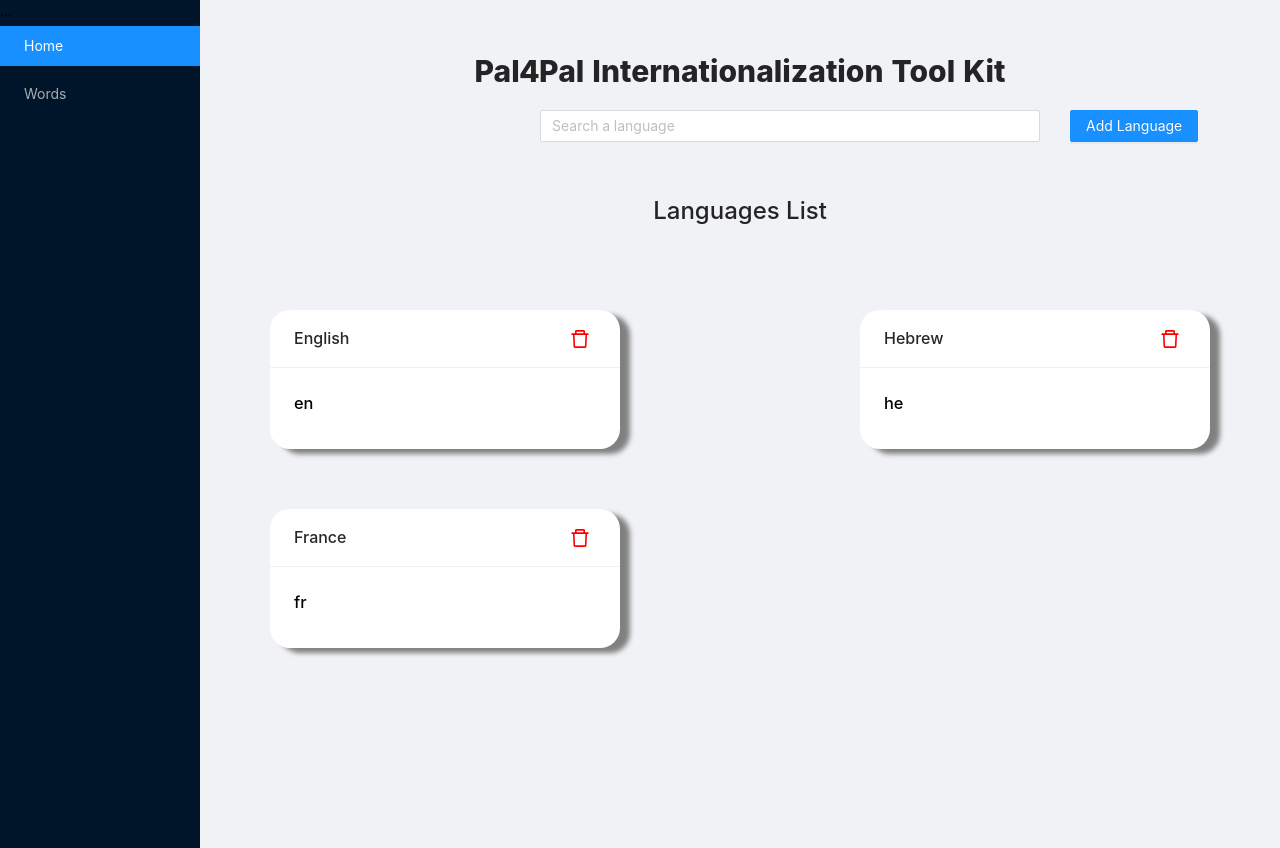
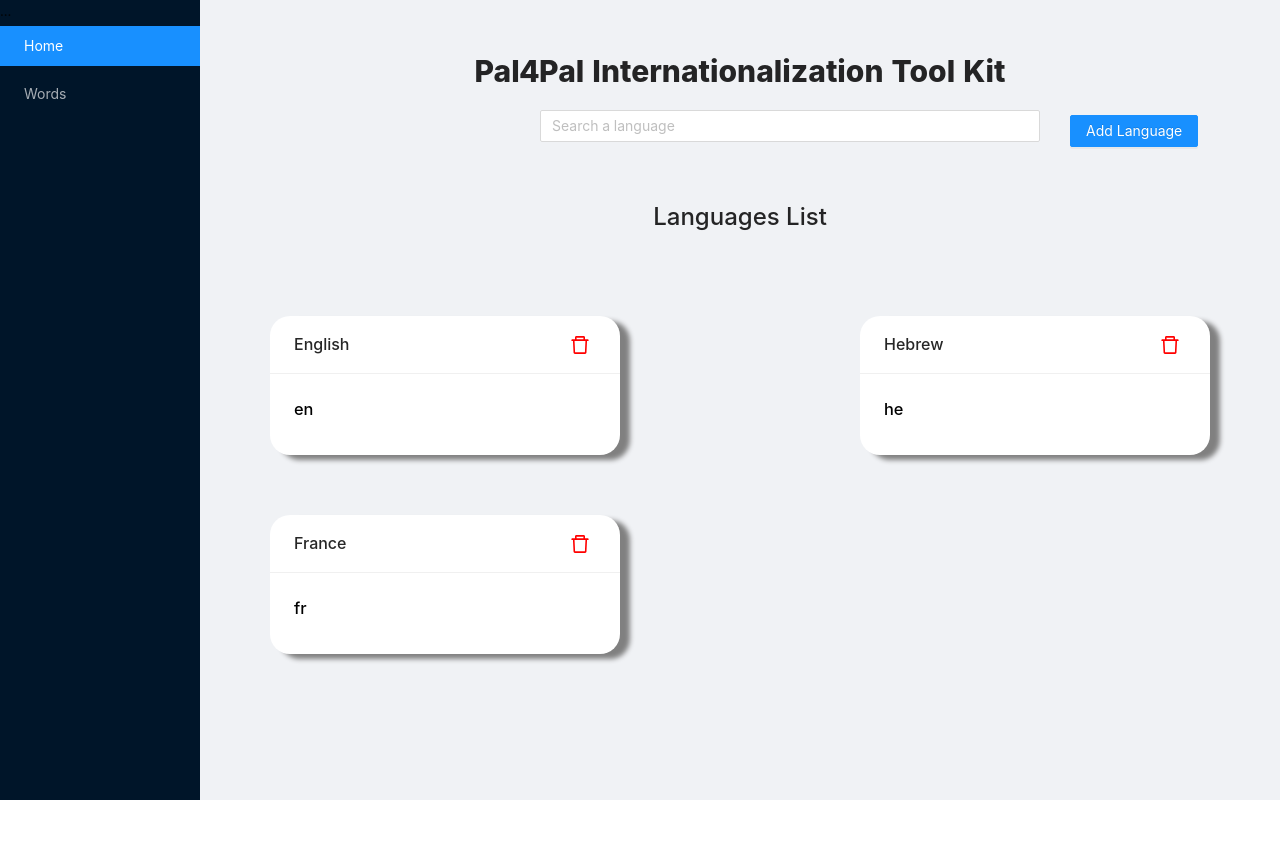
Before and after one commit to DavidKorochik/Internationalization-Tool-Kit, a React (Create React App) app: page / in a window 1280 px wide. After the commit the page ends 800 px from the top, so only its background shows below. Built offline with nearby package versions, Linux system fonts and the light colour scheme.

Commit message:
Changed the component router and the height of the page

```diff
--- a/src/App.css
+++ b/src/App.css
@@ -4,4 +4,5 @@
   margin: 0;
   padding: 0;
   box-sizing: border-box;
+  overflow: hidden;
 }
--- a/src/App.js
+++ b/src/App.js
@@ -1,6 +1,6 @@
 import './App.css';
 import MenuDashboard from './components/MenuDashboard';
-import WordsList from './components/WordsList';
+import WordsList from './components/words-page/WordsList';
 import { Route, Routes } from 'react-router-dom';
 
 function App() {
```
